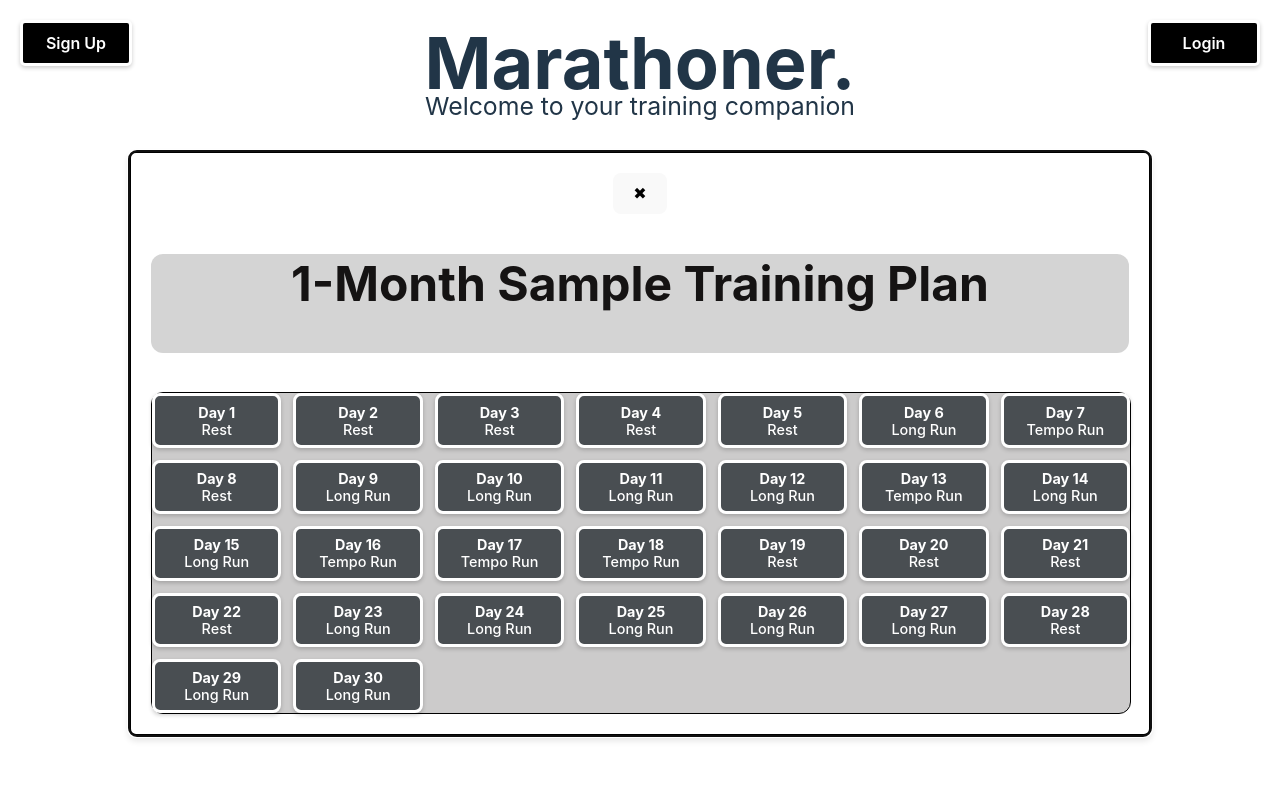
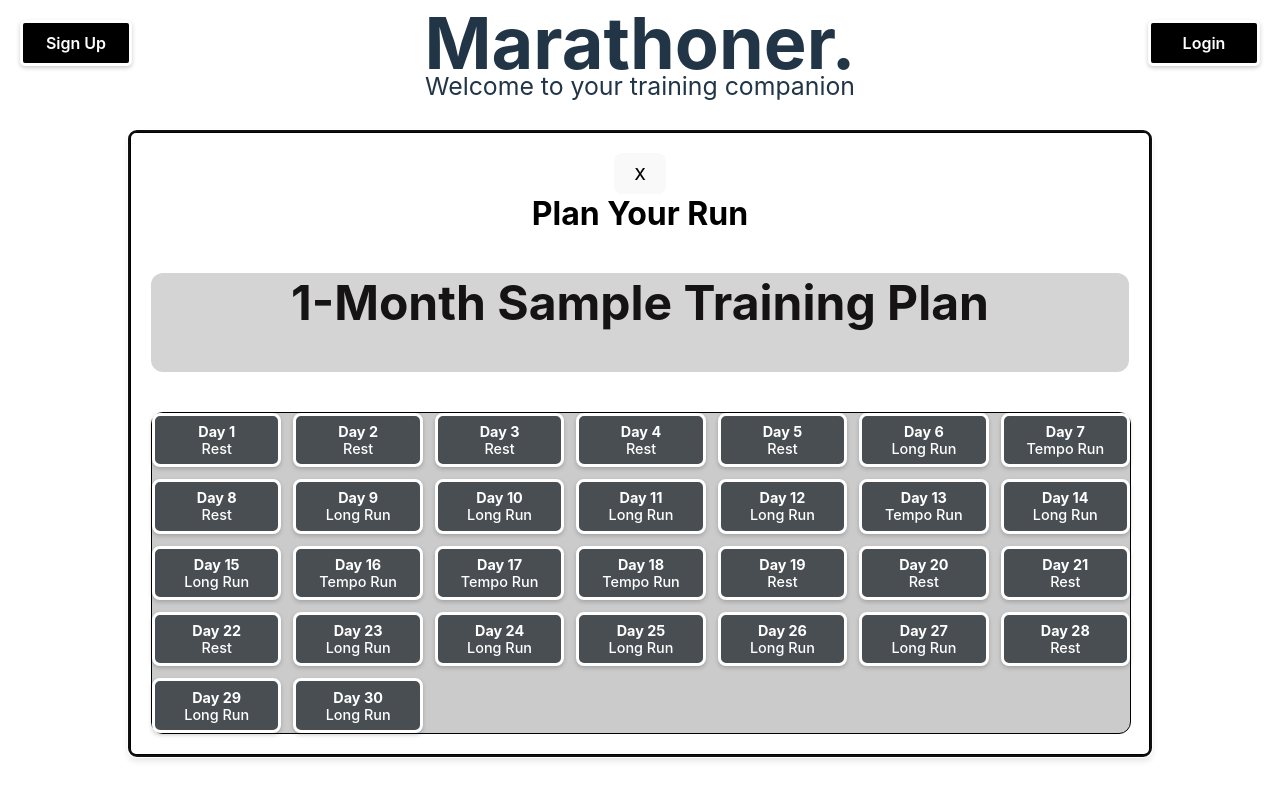
Before and after one commit to tulloch022/marathoner, a React (Vite) app: page / in a window 1280 px wide. Both pictures are taken after a click on the button "Plan". Built offline with nearby package versions, Linux system fonts and the light colour scheme.

Commit message:
x button is roughly working to unexpand buttons back to normal

```diff
--- a/src/App.tsx
+++ b/src/App.tsx
@@ -28,8 +28,12 @@ function App() {
   key={section}
   className="box-under-arrow"
   onClick={() => setActiveSection(section as "plan" | "track" | "analyze")}
-              animate={activeSection === section ? { width: "80vw", height: "100%"} : {}}
-              transition={{ duration: 0.3, ease: "linear" }}
+  animate={
+    activeSection === section
+      ? { width: "80vw", height: "100%" }
+      : { width: "20vw", height: "100%" } // Default size when not active
+  }
+  transition={{ duration: 0.25, ease: "linear" }}
   style={{ overflow: "hidden", position: "relative" }}
 >
   {activeSection === section ? (
@@ -47,18 +51,20 @@ function App() {
 
 function SectionContent({ section, onClose }: { section: "plan" | "track" | "analyze"; onClose: () => void }) {
   return (
-    <div className="">
-      <button onClick={onClose} className="absolute top-4 right-4 text-2xl">✖</button>
+    <div className="relative">
+      <button onClick={(e) => { e.stopPropagation(); onClose(); }} className="">X</button>
       <h1 className="text-3xl font-bold">
-        {section === "plan"}
-        {section === "track"}
+        {section === "plan" && "Plan Your Run"}
+        {section === "track" && "Track Your Progress"}
         {section === "analyze" && "Analyze Your Progress"}
       </h1>
       {section === "plan" && <Calendar />}
       {section === "track" && <ShoeTracker />}
-      {/* Add more components here for Track & Analyze if needed */}
+      {section === "analyze" && <div> {/* Add analysis content here */} </div>}
     </div>
   );
 }
 
+
+
 export default App;
```
Also changed, not shown: src/index.css (line endings or trailing spaces). Lines whose indentation alone changed are shown as unchanged.
